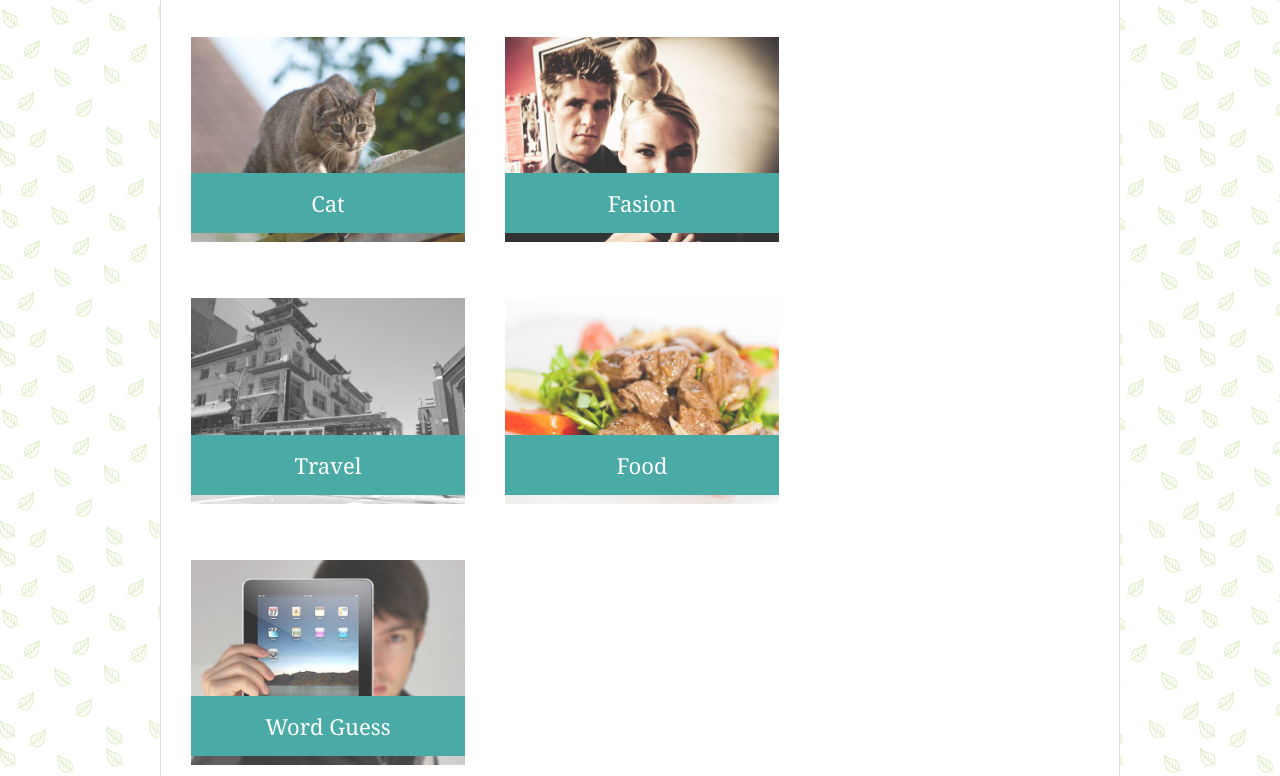
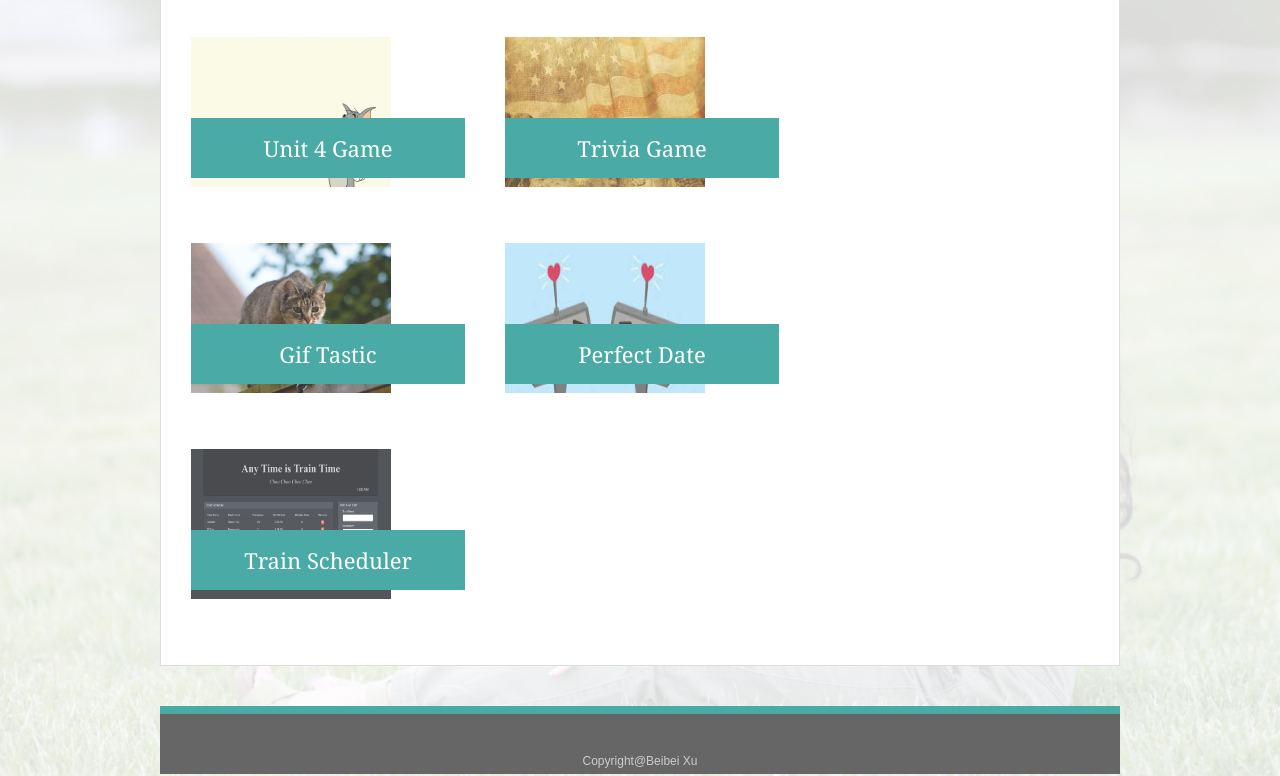
Before and after one commit to MisuBeibei/Responsive-Portfolio, a plain HTML site: page portfolio.html in a window 1280 px wide. Shown: the part 269-1045 px from the top of the page. Drawn offline with Linux system fonts and the light colour scheme.

Commit message:
add on contacts, add projects' links

```diff
--- a/assets/css/style.css
+++ b/assets/css/style.css
@@ -3,7 +3,10 @@ body {
     font-size: 18px;
     line-height: 34px;
     color: #777777;
-    background: url("../images/leaves.png");
+    background-image:url(../images/me1.jpg);
+    background-blend-mode: screen;
+    background-color:lightgray;
+    background-size: cover;
   }
 
   * {
@@ -143,7 +146,8 @@ body {
   }
 
   .work img {
-    width: 100%;
+    width: 200px;
+    height: 150px;
     border: 0 none;
     opacity: 0.8;
   }
--- a/portfolio.html
+++ b/portfolio.html
@@ -26,36 +26,36 @@
     <!-- Portfolio -->
     <div id="main-container" class="container">
         <section class="aboutme">
-            <h1>Contact</h1>
+            <h1>Portfolio</h1>
 
             <div class="work">
-                <img src="assets/images/cat.jpg" alt="Cat">
-
-                <h3>Cat</h3>
+                <img src="assets/images/unit-4-game.jpg" alt="unit-4-game">
+                <a href="https://misubeibei.github.io/unit-4-game/">
+                <h3>Unit 4 Game</h3></a>
             </div>
 
             <div class="work">
-                <img src="assets/images/fashion.jpg" alt="Fashion">
-
-                <h3>Fasion</h3>
+                <img src="assets/images/TriviaGame.jpg" alt="TriviaGame">
+                <a href="https://misubeibei.github.io/TriviaGame/">
+                <h3>Trivia Game</h3></a>
             </div>
 
             <div class="work">
-                <img src="assets/images/travel.jpg" alt="Travel">
-
-                <h3>Travel</h3>
+                <img src="assets/images/GifTastic.jpg" alt="GifTastic">
+                <a href="https://misubeibei.github.io/GifTastic/">
+                <h3>Gif Tastic</h3></a>
             </div>
 
             <div class="work">
-                <img src="assets/images/food.jpg" alt="Food">
-
-                <h3>Food</h3>
+                <img src="assets/images/perfectDate.jpg" alt="perfectDate">
+                <a href="https://vaheminasyan2.github.io/Project1/">
+                <h3>Perfect Date</h3></a>
             </div>
 
             <div class="work">
-                <img src="assets/images/hangman.jpg" alt="Word Guess">
-
-                <h3>Word Guess</h3>
+                <img src="assets/images/trainScheduler.png" alt="trainScheduler">
+                <a href="https://misubeibei.github.io/Train-Scheduler/">
+                <h3>Train Scheduler</h3></a>
             </div>
 
         </section>
```
Also changed, not shown: contact.html (+4 -0 lines), assets/images/GifTastic.jpg (renamed from assets/images/cat.jpg), assets/images/TriviaGame.jpg (added), assets/images/perfectDate.jpg (added), assets/images/trainScheduler.PNG (added), assets/images/unit-4-game.jpg (added).
